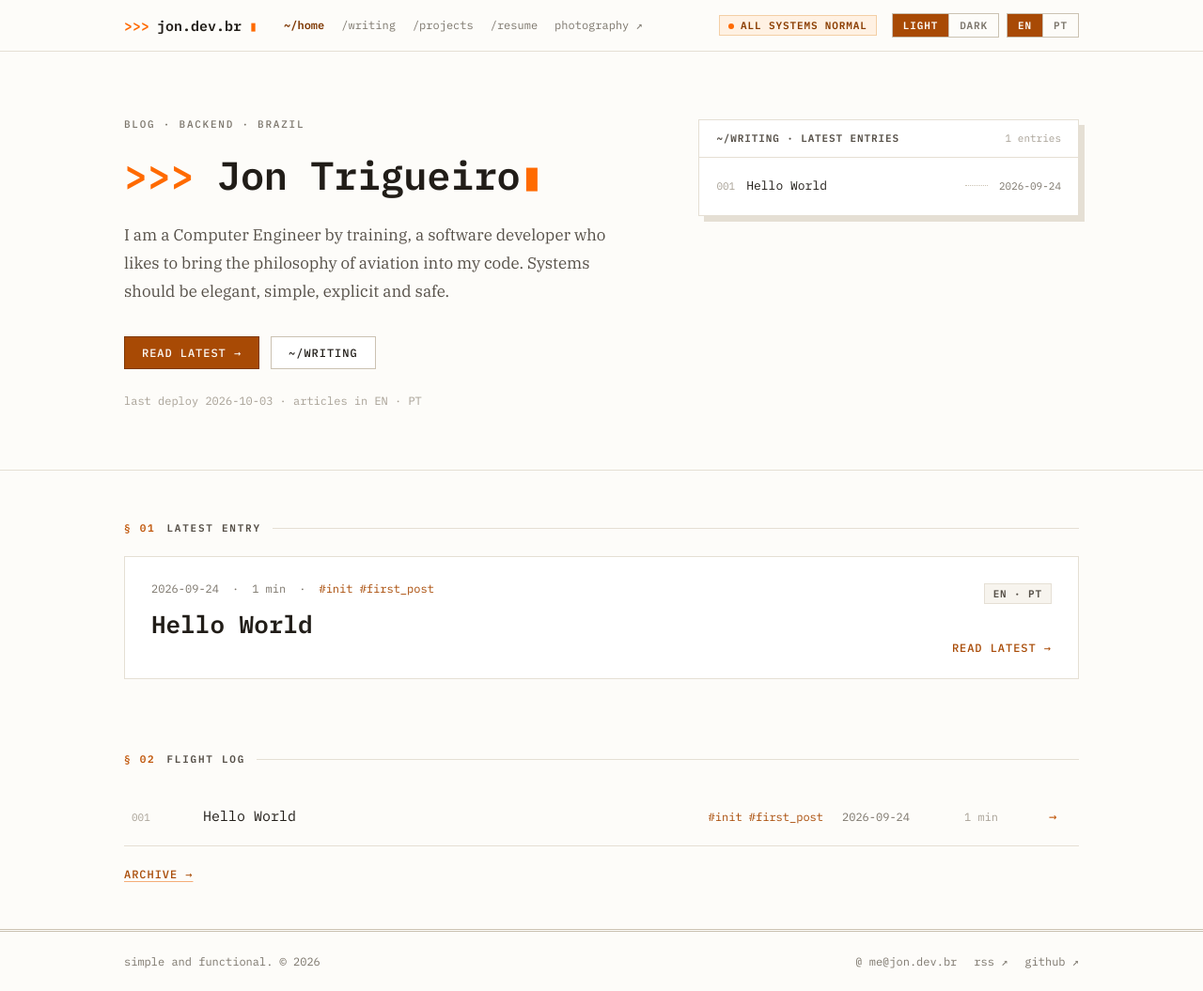
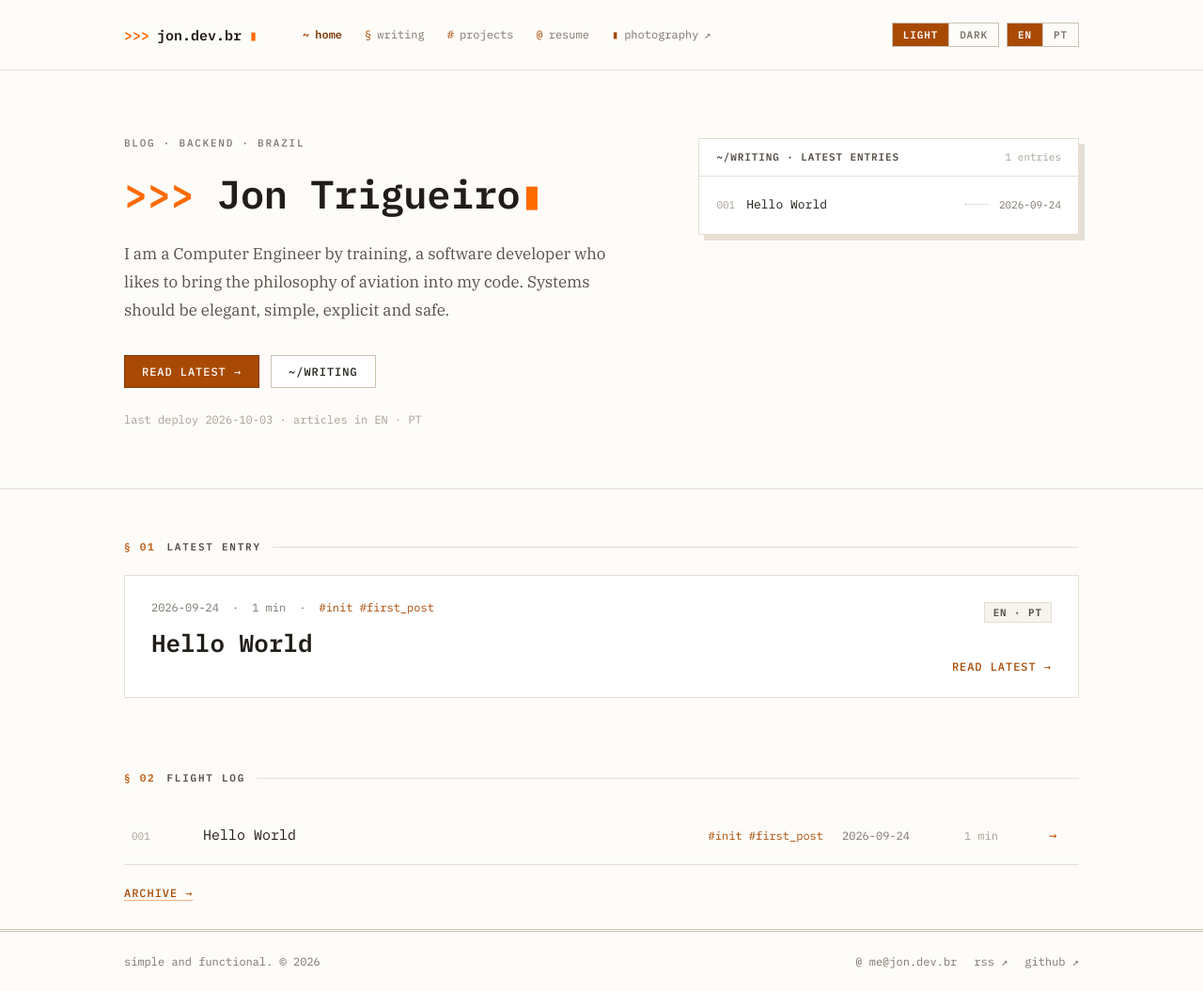
Before and after one commit to joepreludian/blog.jon.dev.br, a Jekyll site: the page built from index.html, in a window 1280 px wide and 1055 px high. Shown: the whole window at 94% size. Built offline with Jekyll 4.4.1, drawn with Linux system fonts in a browser that asks for light colours.

Commit message:
feat(header): drop the status badge, add nav glyphs and more spacing

```diff
--- a/_data/strings/en.yml
+++ b/_data/strings/en.yml
@@ -1,11 +1,10 @@
 nav:
-  home: "~/home"
-  writing: "/writing"
-  projects: "/projects"
-  resume: "/resume"
+  home: "home"
+  writing: "writing"
+  projects: "projects"
+  resume: "resume"
   photography: "photography"
 
-status: "all systems normal"
 
 theme:
   label: "theme"
--- a/_includes/header.html
+++ b/_includes/header.html
@@ -11,9 +11,6 @@
     {% include wordmark.html %}
     {% include nav.html %}
     <div class="site-header__aside">
-      <span class="ds-badge ds-badge--ok">
-        <span class="ds-badge__dot"></span>{{ strings.status }}
-      </span>
       <div class="site-header__controls">
         {% include theme-toggle.html %}
         {% include lang-toggle.html %}
--- a/_includes/nav.html
+++ b/_includes/nav.html
@@ -11,12 +11,12 @@
 
 <nav class="nav">
   <a class="nav__item {% if page.section == 'home' %}nav__item--current{% endif %}"
-     href="{{ prefix | append: '/' | relative_url }}"{% if page.section == 'home' %} aria-current="page"{% endif %}>{{ strings.nav.home }}</a>
+     href="{{ prefix | append: '/' | relative_url }}"{% if page.section == 'home' %} aria-current="page"{% endif %}><span class="nav__icon" aria-hidden="true">~</span>{{ strings.nav.home }}</a>
   <a class="nav__item {% if page.section == 'writing' %}nav__item--current{% endif %}"
-     href="{{ prefix | append: '/writing/' | relative_url }}"{% if page.section == 'writing' %} aria-current="page"{% endif %}>{{ strings.nav.writing }}</a>
+     href="{{ prefix | append: '/writing/' | relative_url }}"{% if page.section == 'writing' %} aria-current="page"{% endif %}><span class="nav__icon" aria-hidden="true">§</span>{{ strings.nav.writing }}</a>
   <a class="nav__item {% if page.section == 'projects' %}nav__item--current{% endif %}"
-     href="{{ prefix | append: '/projects/' | relative_url }}"{% if page.section == 'projects' %} aria-current="page"{% endif %}>{{ strings.nav.projects }}</a>
+     href="{{ prefix | append: '/projects/' | relative_url }}"{% if page.section == 'projects' %} aria-current="page"{% endif %}><span class="nav__icon" aria-hidden="true">#</span>{{ strings.nav.projects }}</a>
   <a class="nav__item {% if page.section == 'resume' %}nav__item--current{% endif %}"
-     href="{{ prefix | append: '/resume/' | relative_url }}"{% if page.section == 'resume' %} aria-current="page"{% endif %}>{{ strings.nav.resume }}</a>
-  <a class="nav__item" href="{{ site.pexels }}" target="_blank" rel="me noopener noreferrer">{{ strings.nav.photography }} <span aria-hidden="true">↗</span></a>
+     href="{{ prefix | append: '/resume/' | relative_url }}"{% if page.section == 'resume' %} aria-current="page"{% endif %}><span class="nav__icon" aria-hidden="true">@</span>{{ strings.nav.resume }}</a>
+  <a class="nav__item" href="{{ site.pexels }}" target="_blank" rel="me noopener noreferrer"><span class="nav__icon" aria-hidden="true">▮</span>{{ strings.nav.photography }} <span aria-hidden="true">↗</span></a>
 </nav>
--- a/_sass/layout/_header.scss
+++ b/_sass/layout/_header.scss
@@ -8,10 +8,10 @@
   &__inner {
     max-width: var(--container-max);
     margin: 0 auto;
-    padding: 14px var(--sp-6);
+    padding: var(--sp-5) var(--sp-6);
     display: flex;
     align-items: center;
-    gap: 28px;
+    gap: var(--sp-7);
   }
 
   &__aside {
@@ -21,8 +21,7 @@
     gap: var(--sp-4);
   }
 
-  // The theme and language switches travel together, so on a narrow
-  // screen they wrap below the status badge as a pair.
+  // The theme and language switches travel together as a pair.
   &__controls {
     display: flex;
     align-items: center;
@@ -58,10 +57,13 @@ html:not(.js) .theme-toggle {
 .nav {
   display: flex;
   flex-wrap: wrap;
-  gap: var(--sp-2) 18px;
+  gap: var(--sp-3) var(--sp-5);
   font: 400 var(--fs-xs) / 1 var(--font-mono);
 
   &__item {
+    display: inline-flex;
+    align-items: baseline;
+    gap: 6px;
     color: var(--text-muted);
     text-decoration: none;
     transition: color var(--dur-fast) var(--ease-out);
@@ -74,6 +76,11 @@ html:not(.js) .theme-toggle {
       color: var(--accent-hover);
       font-weight: 600;
     }
+  }
+
+  // Typographic glyphs only; the text label always follows.
+  &__icon {
+    color: var(--accent-label);
   }
 }
 
```
Also changed, not shown: CLAUDE.md (+2 -1 lines), _data/strings/pt.yml (+4 -5 lines).
